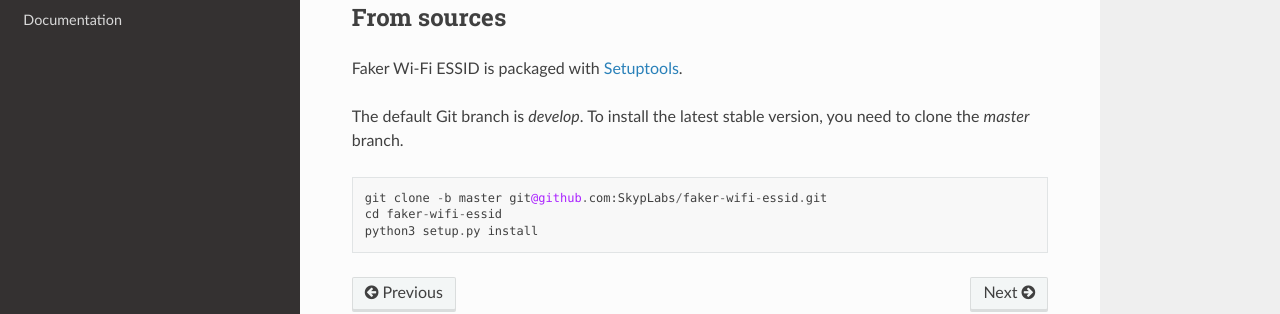
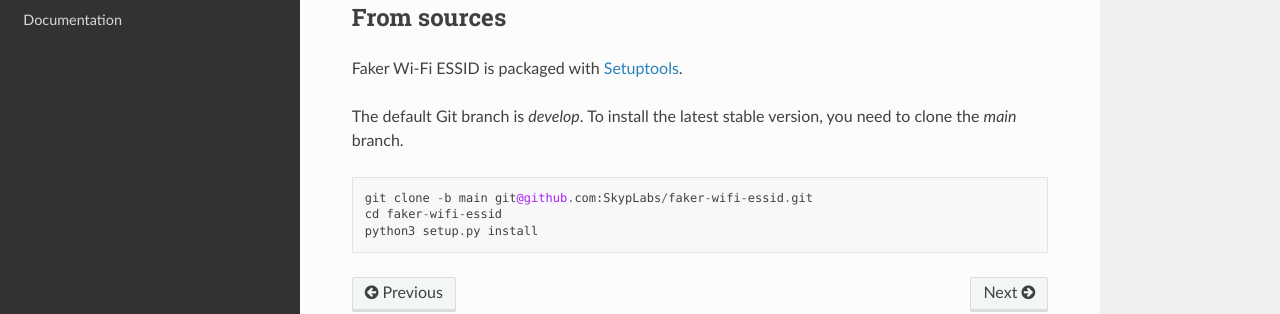
Before and after one commit to SkypLabs/faker-wifi-essid, a Sphinx documentation site: the page built from docs/installation.rst, in a window 1280 px wide. Shown: the part 282-596 px from the top of the page. Built offline with Sphinx 7.4.7 and the Read the Docs theme 2.0.0, drawn with Linux system fonts in a browser that asks for light colours.

Commit message:
Use 'main' as branch for production releases

```diff
--- a/docs/installation.rst
+++ b/docs/installation.rst
@@ -14,11 +14,12 @@ From sources
 
 Faker Wi-Fi ESSID is packaged with `Setuptools`_.
 
-The default Git branch is `develop`. To install the latest stable version, you need to clone the `master` branch.
+The default Git branch is `develop`. To install the latest stable version, you
+need to clone the `main` branch.
 
 ::
 
-    git clone -b master git@github.com:SkypLabs/faker-wifi-essid.git
+    git clone -b main git@github.com:SkypLabs/faker-wifi-essid.git
     cd faker-wifi-essid
     python3 setup.py install
 
```
Also changed, not shown: 1 other file.
